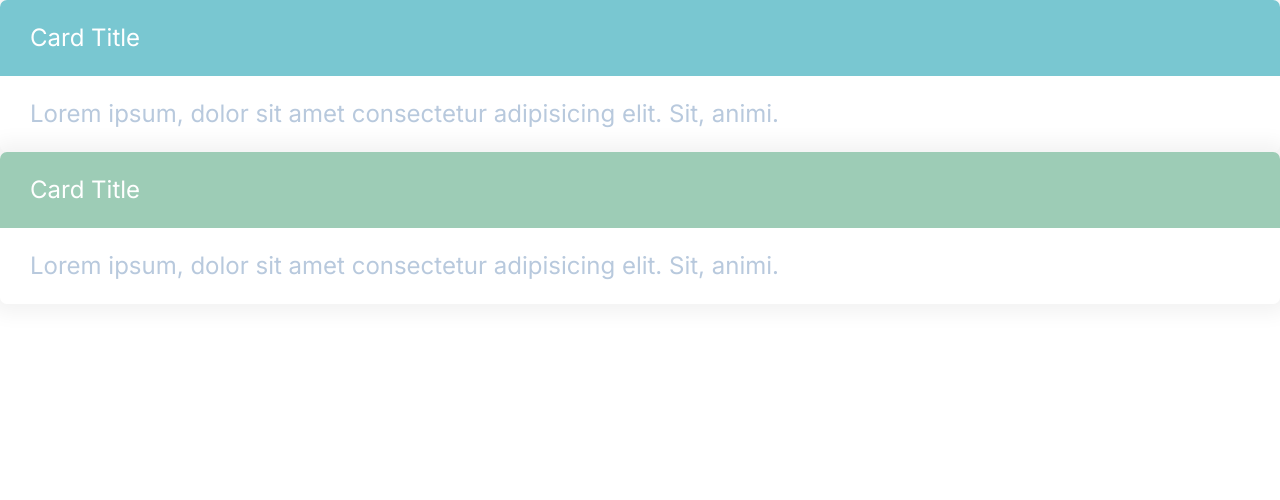
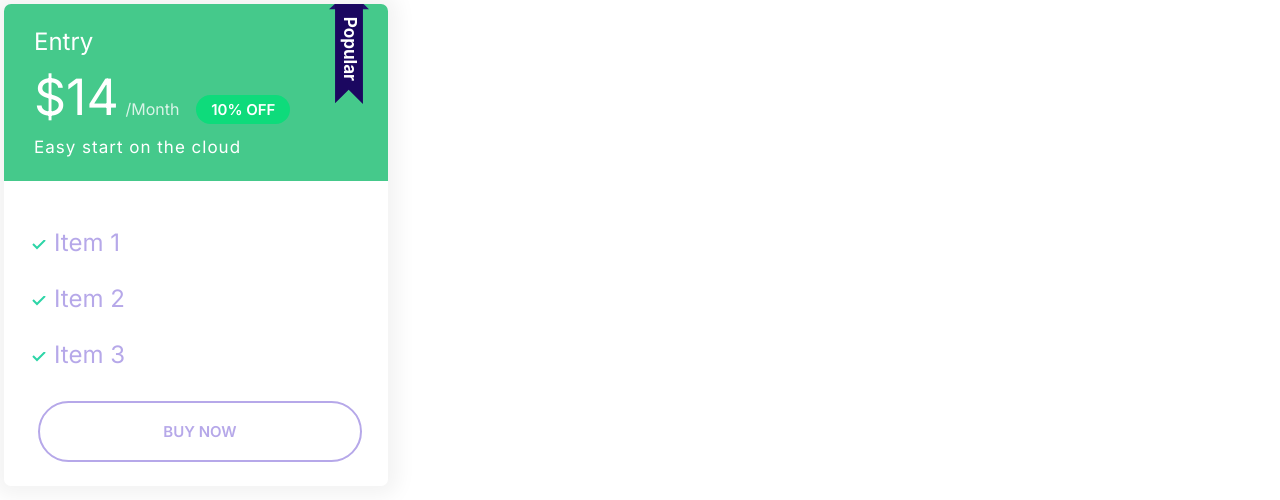
Before and after one commit to Kaygee105/Moshified, a plain HTML site: page index.html in a window 1280 px wide. Drawn offline with Linux system fonts and the light colour scheme.

Commit message:
define rule for plan popular

```diff
--- a/CSS/style.css
+++ b/CSS/style.css
@@ -1,6 +1,6 @@
 :root {
   --color-primary: #79c7d1;
-  --color-secondary: #9dccb6;
+  --color-secondary: #45c98b;
   --color-accent: #aff0dc;
   --color-heading: #b6a8e9;
   --color-body: #b8c9dd;
@@ -92,6 +92,7 @@ a {
 }
 .badge--small {
   font-size: 1.6rem;
+  padding: 0.5rem 1.5rem;
 }
 @media screen and (min-width: 1024px) {
   .badge {
@@ -109,14 +110,14 @@ a {
 }
 .list--inline .list__item {
   display: inline-block;
-  margin-right: 2rem;
+  margin-right: 5rem;
 }
 .list--tick {
   list-style: url(/image/tick.svg);
-  padding-left: 3rem;
+  padding-left: 2rem;
 }
 .list--tick .list__item {
-  padding-left: 0.5rem;
+  padding-left: 7rem;
   margin-bottom: 1rem;
 }
 @media screen and (min-width: 1024px) {
@@ -241,3 +242,55 @@ a {
   background: var(--color-secondary);
   color: #fff;
 }
+/* PLAN */
+.plan__name {
+  color: #fff;
+  margin: 0;
+  font-weight: 500;
+  font-size: 2.4rem;
+}
+.plan__price {
+  font-size: 6rem;
+}
+.plan__billing-cycle {
+  font-size: 2.4rem;
+  font-weight: 300;
+  opacity: 0.8;
+  margin-right: 1rem;
+}
+.card--secondary .badge--secondary {
+  background: #0edb7b;
+}
+.plan__description {
+  font-size: 2rem;
+  letter-spacing: 1px;
+  display: block;
+}
+.plan .list__item {
+  margin-bottom: 2rem;
+}
+.plan--popular .card__header {
+  position: relative;
+}
+.plan--popular .card__header::before {
+  content: url(../image/popular.svg);
+  width: 40px;
+  display: inline-block;
+  position: absolute;
+  top: 0;
+  right: 5%;
+}
+@media screen and (min-width: 1024px) {
+  .plan__name {
+    font-size: 7.4;
+  }
+  .plan__price {
+    font-size: 5rem;
+  }
+  .plan__billing-cycle {
+    font-size: 1.6rem;
+  }
+  .plan__description {
+    font-size: 1.7rem;
+  }
+}
--- a/index.html
+++ b/index.html
@@ -15,17 +15,23 @@
     <link rel="stylesheet" href="CSS/style.css" />
   </head>
   <body>
-    <div class="card card--primary">
-      <header class="card__header">Card Title</header>
-      <div class="card__body">
-        Lorem ipsum, dolor sit amet consectetur adipisicing elit. Sit, animi.
-      </div>
-    </div>
-
-    <div class="card card--secondary">
-      <header class="card__header">Card Title</header>
-      <div class="card__body">
-        Lorem ipsum, dolor sit amet consectetur adipisicing elit. Sit, animi.
+    <div class="plan plan--popular" style="width: 30%; margin: 4px">
+      <div class="card card--secondary">
+        <header class="card__header">
+          <h3 class="plan__name">Entry</h3>
+          <span class="plan__price">$14</span>
+          <span class="plan__billing-cycle">/Month</span>
+          <span class="badge badge--secondary badge--small">10% OFF</span>
+          <span class="plan__description">Easy start on the cloud</span>
+        </header>
+        <div class="card__body">
+          <ul class="list list--tick">
+            <li class="list__item">Item 1</li>
+            <li class="list__item">Item 2</li>
+            <li class="list__item">Item 3</li>
+          </ul>
+          <button class="btn btn--outline btn--block">Buy Now</button>
+        </div>
       </div>
     </div>
   </body>
```
Also changed, not shown: component/plan.html (added, +19 -0 lines), image/popular.svg (added).
